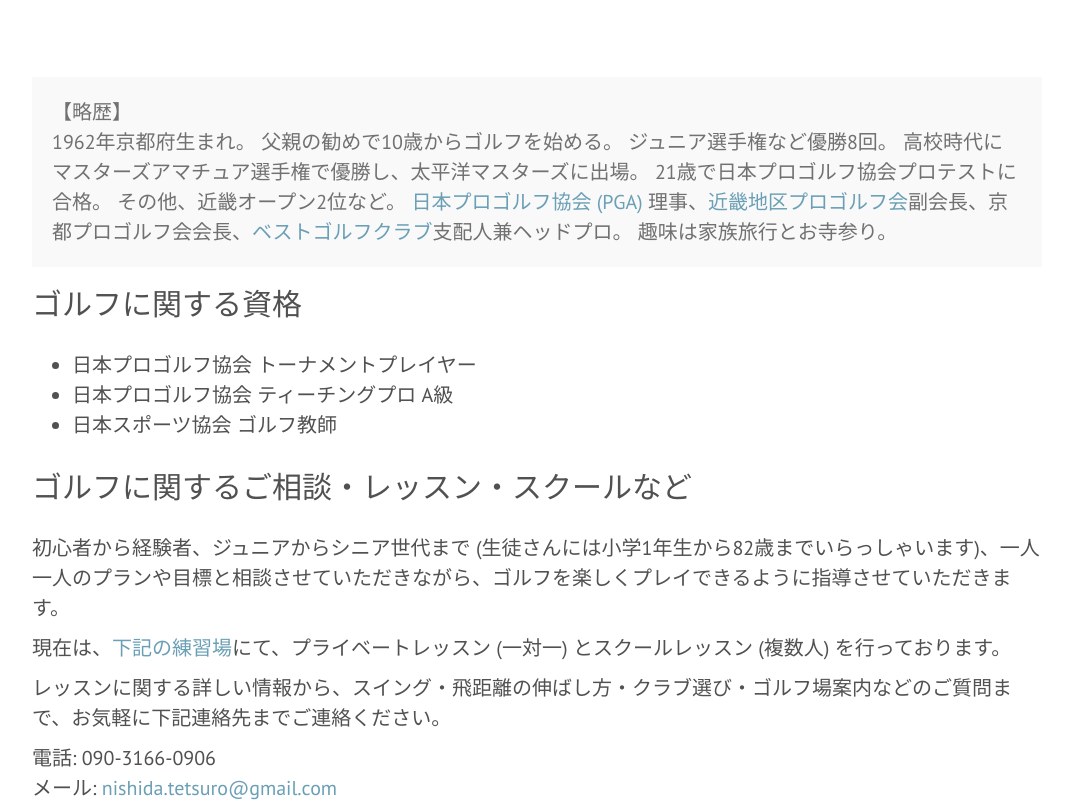
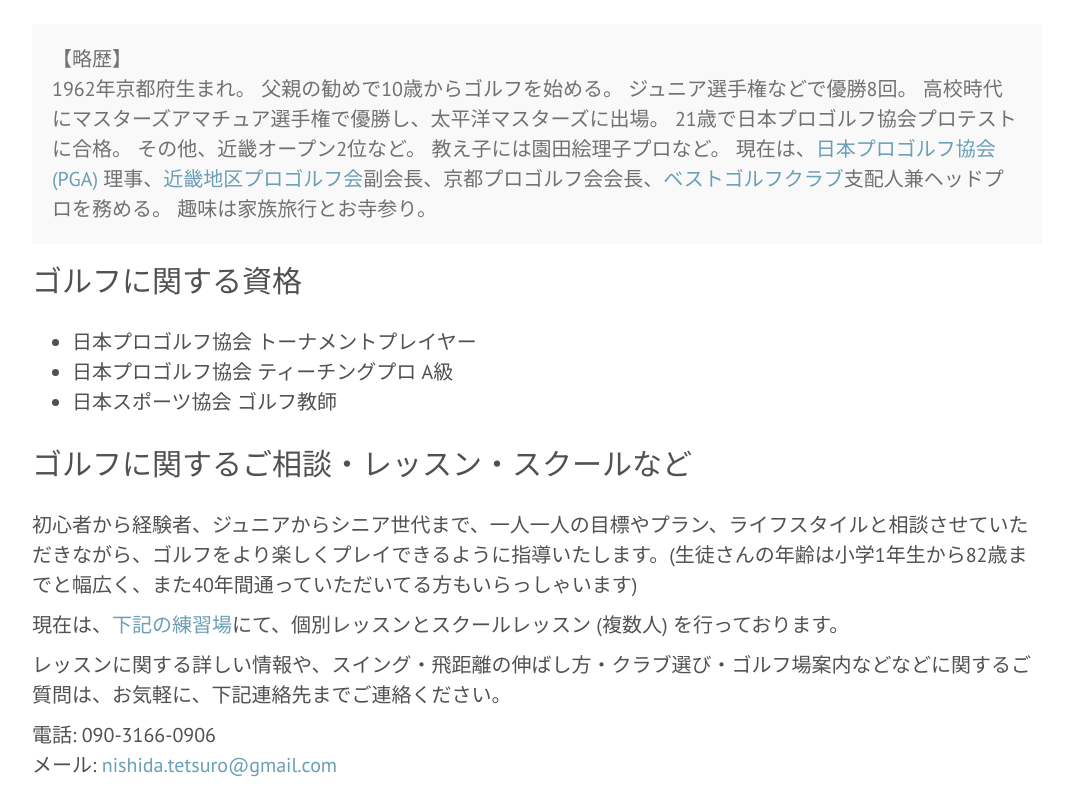
Before and after one commit to tetsuronishida/tetsuronishida.github.io, a plain HTML site: page index.html in a window 1280 px wide. Shown: the part 523-1329 px from the top of the page, without its empty margins (103-1173 px from the left). Drawn offline with Linux system fonts and the light colour scheme.

Commit message:
update profile

```diff
--- a/index.html
+++ b/index.html
@@ -30,11 +30,13 @@
 <body class="theme-base-0d">
 
     <!-- NAV -->
+    <!--
     <nav class="topnav">
         <a href="./index.html">
             西田徹朗
         </a>
     </nav>
+    -->
 
     <div class="content container">
         <div class="page">
@@ -60,13 +62,14 @@
         【略歴】<br>
         1962年京都府生まれ。
         父親の勧めで10歳からゴルフを始める。
-        ジュニア選手権など優勝8回。
+        ジュニア選手権などで優勝8回。
         高校時代にマスターズアマチュア選手権で優勝し、太平洋マスターズに出場。
         21歳で日本プロゴルフ協会プロテストに合格。
         その他、近畿オープン2位など。
-        <!-- 教え子には園田絵理子プロなど。 -->
+        <!-- 師匠は小泉修史プロ。 -->
+        教え子には園田絵理子プロなど。
         <!-- 日本プロゴルフ協会からプロ在籍40年を記念して表彰。 -->
-        <a href="https://pga.or.jp/" target="_blank">日本プロゴルフ協会 (PGA)</a> 理事、<a href="https://kinki-progolf.com" target="_blank">近畿地区プロゴルフ会</a>副会長、京都プロゴルフ会会長、<a href="https://golf-medley.com/practice_facilities/2040" target="_blank">ベストゴルフクラブ</a>支配人兼ヘッドプロ。
+        現在は、<a href="https://pga.or.jp/" target="_blank">日本プロゴルフ協会 (PGA)</a> 理事、<a href="https://kinki-progolf.com" target="_blank">近畿地区プロゴルフ会</a>副会長、京都プロゴルフ会会長、<a href="https://golf-medley.com/practice_facilities/2040" target="_blank">ベストゴルフクラブ</a>支配人兼ヘッドプロを務める。
         趣味は家族旅行とお寺参り。
         </p>
 
@@ -84,14 +87,14 @@
         <!-- <p class="message"> -->
         <div class="myparagraph">
         <p>
-        初心者から経験者、ジュニアからシニア世代まで (生徒さんには小学1年生から82歳までいらっしゃいます)、一人一人のプランや目標と相談させていただきながら、ゴルフを楽しくプレイできるように指導させていただきます。
+        初心者から経験者、ジュニアからシニア世代まで、一人一人の目標やプラン、ライフスタイルと相談させていただきながら、ゴルフをより楽しくプレイできるように指導いたします。(生徒さんの年齢は小学1年生から82歳までと幅広く、また40年間通っていただいてる方もいらっしゃいます)
         <!-- 生徒さんの中には、40年通っていただいている方もいらっしゃいます。 -->
         </p>
         <p>
-        現在は、<a href="#locations">下記の練習場</a>にて、プライベートレッスン (一対一) とスクールレッスン (複数人) を行っております。
+        現在は、<a href="#locations">下記の練習場</a>にて、個別レッスンとスクールレッスン (複数人) を行っております。
         </p>
         <p>
-        レッスンに関する詳しい情報から、スイング・飛距離の伸ばし方・クラブ選び・ゴルフ場案内などのご質問まで、お気軽に下記連絡先までご連絡ください。
+        レッスンに関する詳しい情報や、スイング・飛距離の伸ばし方・クラブ選び・ゴルフ場案内などなどに関するご質問は、お気軽に、下記連絡先までご連絡ください。
         </p>
         <p>
         電話: 090-3166-0906 <br>
```
